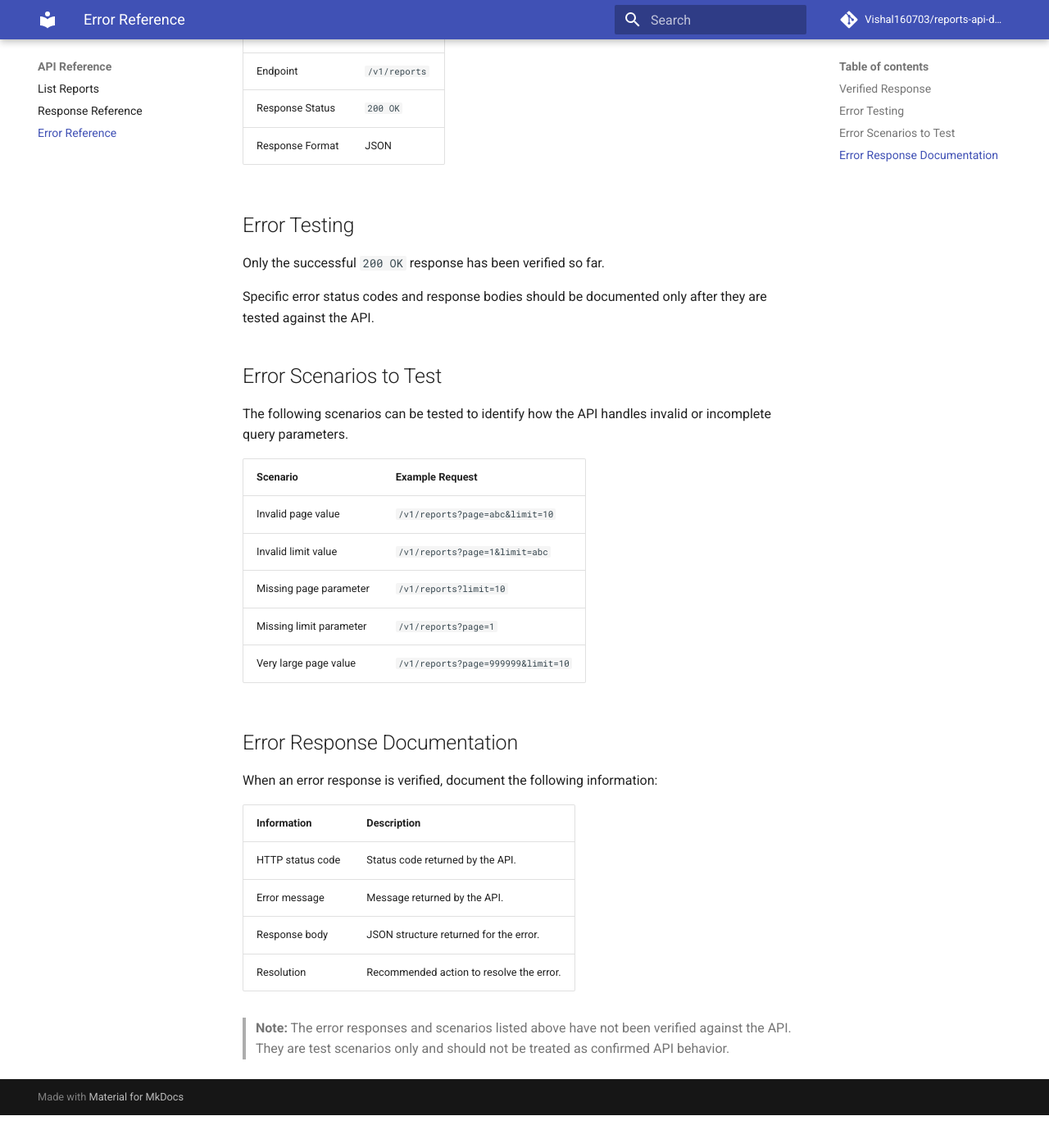
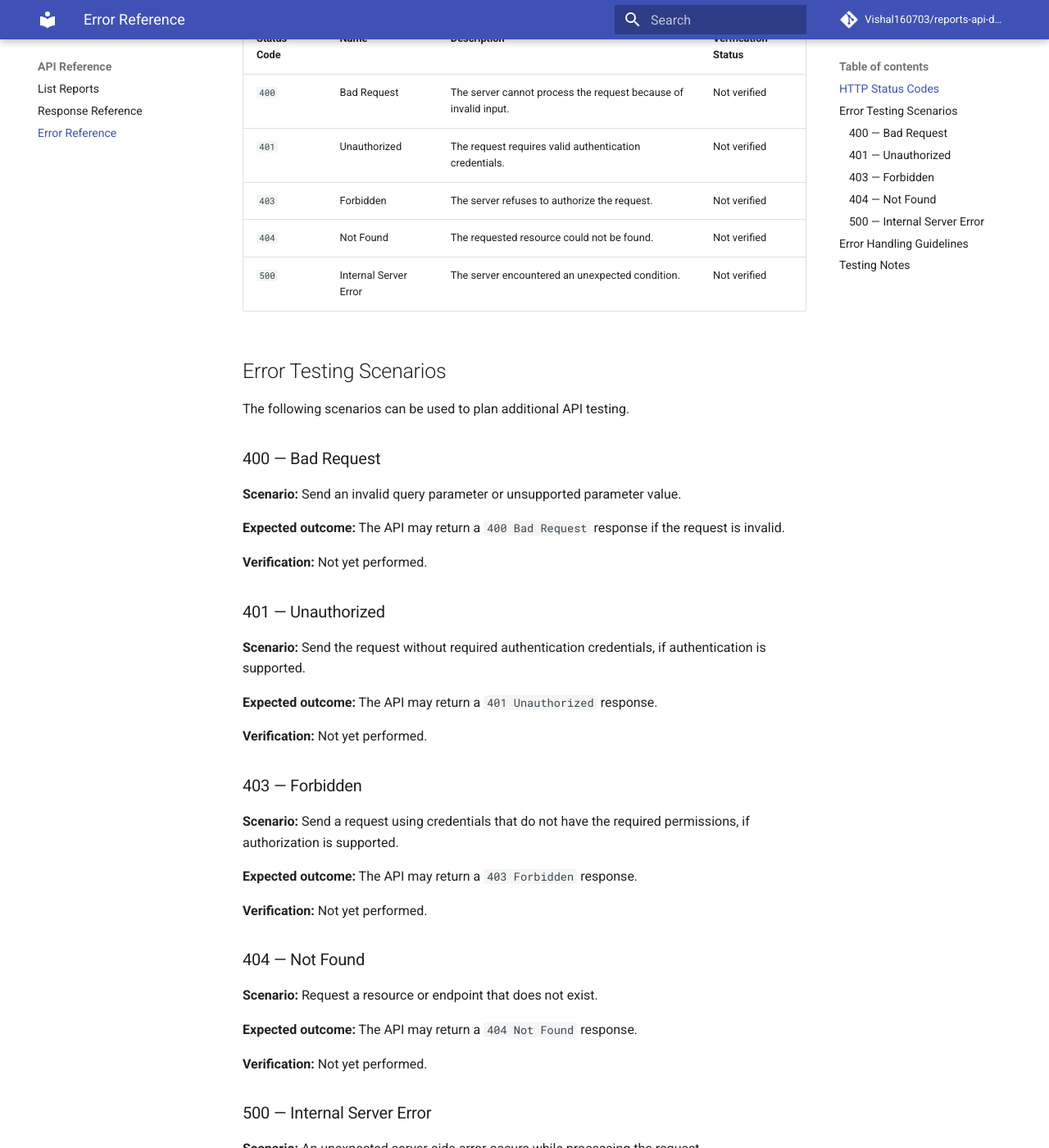
Before and after one commit to Vishal160703/reports-api-documentation, an MkDocs documentation site: the page built from docs/errors.md, in a window 1280 px wide and 1400 px high, scrolled down 413 px. Shown: the whole window at 82% size. Built offline with MkDocs 1.6.1 and Material for MkDocs 9.7.7, drawn with Linux system fonts in a browser that asks for light colours; comment, search, counter and statistics services are not loaded; before the commit the page ends 1773 px from its top, so only the background shows below that; some of the changed text lies outside the part shown.

Commit message:
Improve API error reference documentation

````diff
--- a/docs/errors.md
+++ b/docs/errors.md
@@ -1,46 +1,87 @@
 
 # Error Reference
 
-This page describes error handling considerations for the Reports API.
+This page describes potential HTTP errors that may occur when working with the Reports API.
 
-## Verified Response
+> **Documentation status:** The successful `200 OK` response has been verified through Postman. The error scenarios listed below are provided for documentation planning and require additional API testing for confirmation.
 
-The Reports API endpoint was successfully tested using Postman.
+## HTTP Status Codes
 
-| Item | Verified Value |
-|---|---|
-| HTTP Method | `GET` |
-| Endpoint | `/v1/reports` |
-| Response Status | `200 OK` |
-| Response Format | JSON |
+| Status Code | Name | Description | Verification Status |
+|---|---|---|---|
+| `400` | Bad Request | The server cannot process the request because of invalid input. | Not verified |
+| `401` | Unauthorized | The request requires valid authentication credentials. | Not verified |
+| `403` | Forbidden | The server refuses to authorize the request. | Not verified |
+| `404` | Not Found | The requested resource could not be found. | Not verified |
+| `500` | Internal Server Error | The server encountered an unexpected condition. | Not verified |
 
-## Error Testing
+## Error Testing Scenarios
 
-Only the successful `200 OK` response has been verified so far.
+The following scenarios can be used to plan additional API testing.
 
-Specific error status codes and response bodies should be documented only after they are tested against the API.
+### 400 — Bad Request
 
-## Error Scenarios to Test
+**Scenario:** Send an invalid query parameter or unsupported parameter value.
 
-The following scenarios can be tested to identify how the API handles invalid or incomplete query parameters.
+**Expected outcome:** The API may return a `400 Bad Request` response if the request is invalid.
 
-| Scenario | Example Request |
-|---|---|
-| Invalid page value | `/v1/reports?page=abc&limit=10` |
-| Invalid limit value | `/v1/reports?page=1&limit=abc` |
-| Missing page parameter | `/v1/reports?limit=10` |
-| Missing limit parameter | `/v1/reports?page=1` |
-| Very large page value | `/v1/reports?page=999999&limit=10` |
+**Verification:** Not yet performed.
 
-## Error Response Documentation
+### 401 — Unauthorized
 
-When an error response is verified, document the following information:
+**Scenario:** Send the request without required authentication credentials, if authentication is supported.
 
-| Information | Description |
-|---|---|
-| HTTP status code | Status code returned by the API. |
-| Error message | Message returned by the API. |
-| Response body | JSON structure returned for the error. |
-| Resolution | Recommended action to resolve the error. |
+**Expected outcome:** The API may return a `401 Unauthorized` response.
 
-> **Note:** The error responses and scenarios listed above have not been verified against the API. They are test scenarios only and should not be treated as confirmed API behavior.
+**Verification:** Not yet performed.
+
+### 403 — Forbidden
+
+**Scenario:** Send a request using credentials that do not have the required permissions, if authorization is supported.
+
+**Expected outcome:** The API may return a `403 Forbidden` response.
+
+**Verification:** Not yet performed.
+
+### 404 — Not Found
+
+**Scenario:** Request a resource or endpoint that does not exist.
+
+**Expected outcome:** The API may return a `404 Not Found` response.
+
+**Verification:** Not yet performed.
+
+### 500 — Internal Server Error
+
+**Scenario:** An unexpected server-side error occurs while processing the request.
+
+**Expected outcome:** The API may return a `500 Internal Server Error` response.
+
+**Verification:** Not yet performed.
+
+## Error Handling Guidelines
+
+When troubleshooting an API request:
+
+1. Verify the request URL and HTTP method.
+2. Check the query parameters and their values.
+3. Confirm that the required headers are included.
+4. Review the HTTP status code returned by the server.
+5. Check the response body for additional error information.
+6. Retry the request only after reviewing the cause of the error.
+
+## Testing Notes
+
+The following request was tested successfully using Postman:
+
+```http
+GET https://api.qaautomationlabs.com/v1/reports?page=1&limit=10
+```
+
+**Observed response:**
+
+- HTTP status: `200 OK`
+- Response format: JSON
+- Header used: `Accept: application/json`
+
+Error responses and authentication requirements should be added to this documentation after they are confirmed through API testing.
````
